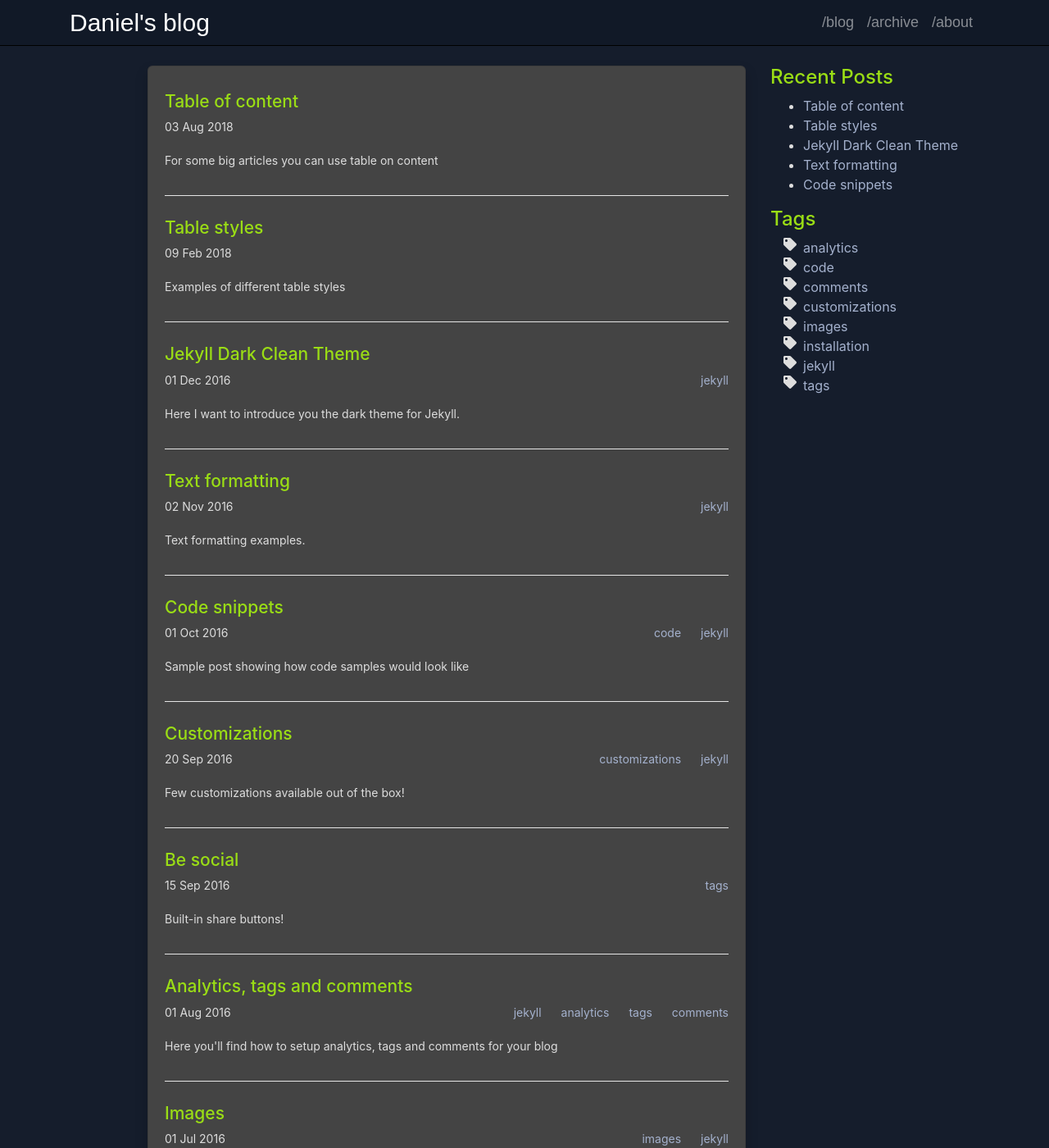
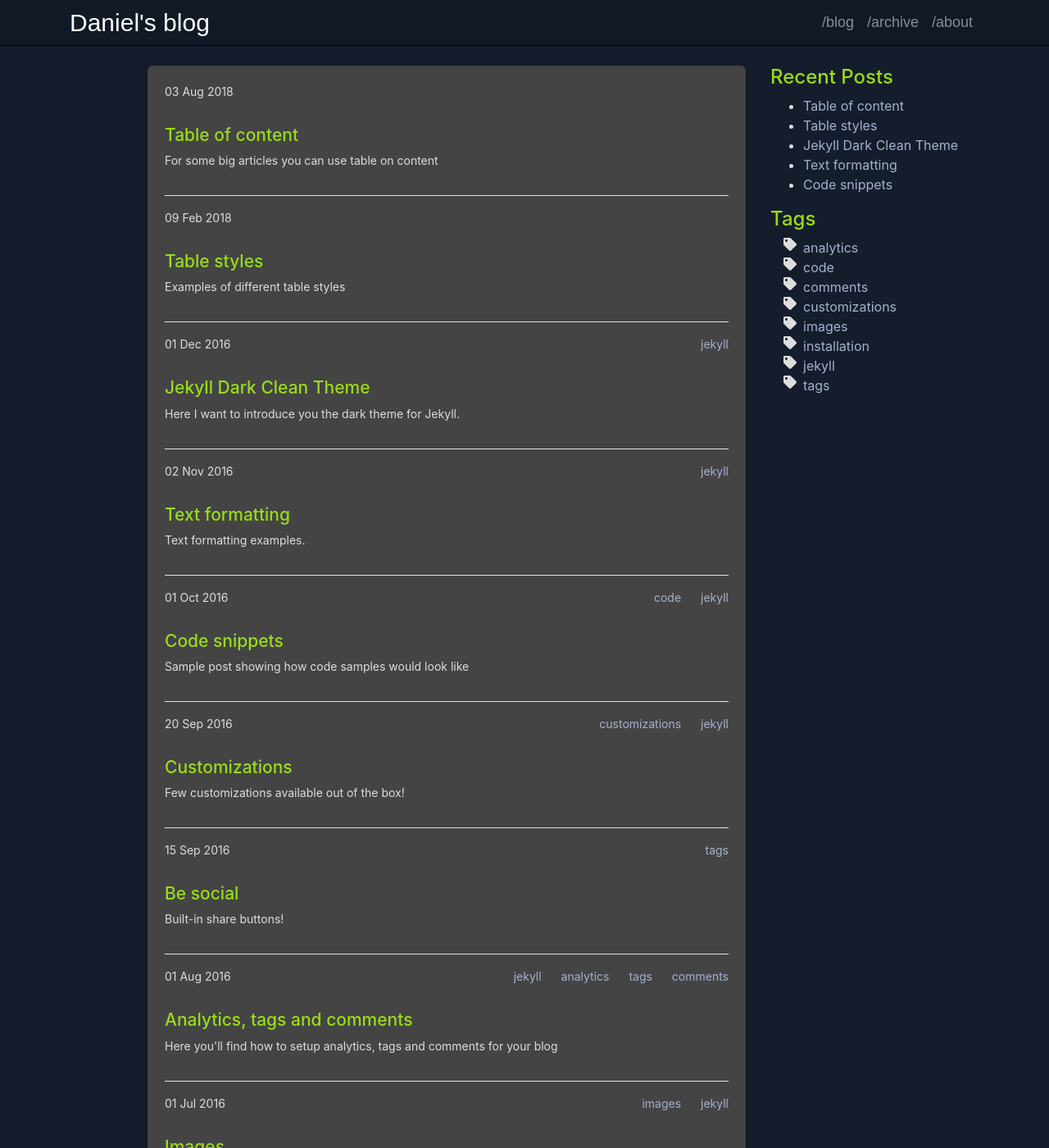
Before and after one commit to danieldavidson/danieldavidson.github.io, a Jekyll site: the page built from index.html, in a window 1280 px wide and 1400 px high. Shown: the whole window at 82% size. Built offline with Jekyll 4.4.1, drawn with Linux system fonts in a browser that asks for light colours; some of the changed text lies outside the part shown.

Commit message:
Update home.html

```diff
--- a/_layouts/home.html
+++ b/_layouts/home.html
@@ -3,12 +3,6 @@ layout: page
 ---
 
 {% for post in site.posts limit:10 %}
-<h2 class="post-title">
-    <a class="post-title-text" href="{{ post.url | relative_url }}">
-        {{ post.title }}
-    </a>
-</h2>
-
 <div class="post-meta">
     <div class="post-time">
         <!--<i class="fa fa-calendar-alt"></i>-->
@@ -20,6 +14,12 @@ layout: page
         {% endfor %}
     </ul>
 </div>
+
+<h2 class="post-title">
+    <a class="post-title-text" href="{{ post.url | relative_url }}">
+        {{ post.title }}
+    </a>
+</h2>
 
 <div class="post-descr">
     <p>
```
